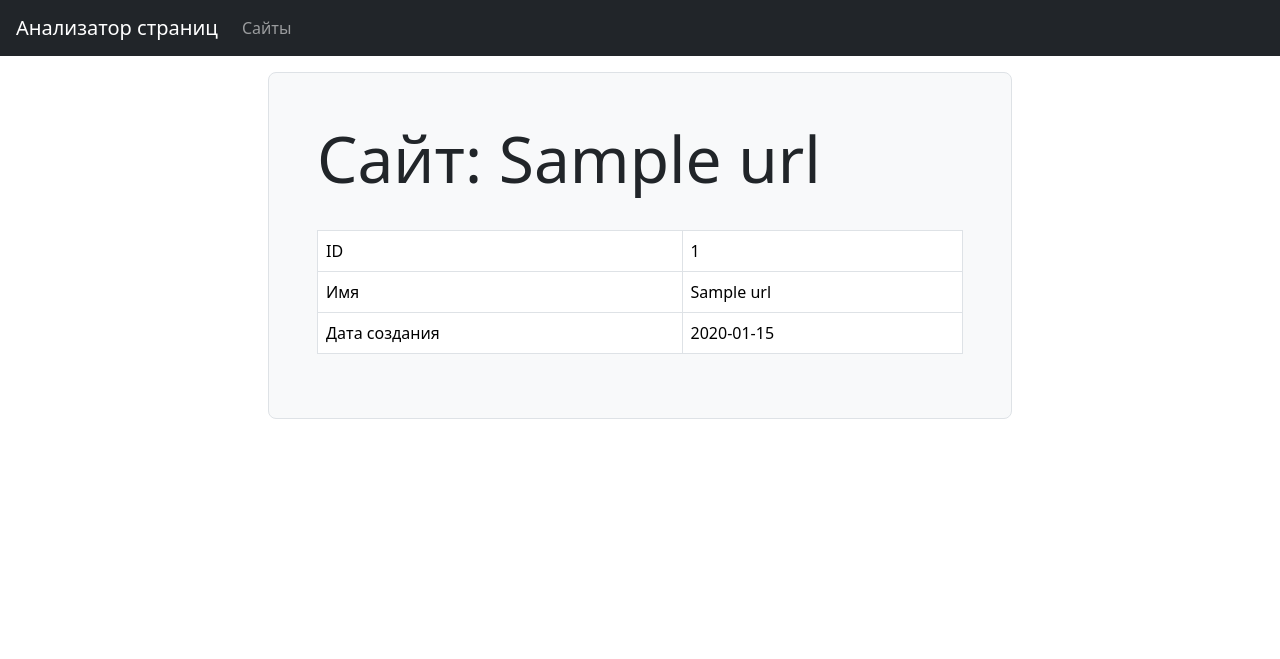
After one commit to webAmoeba/page-analyzer, a Flask app: page /urls/1 in a window 1280 px wide. The commit adds this page. Shown: the top 659 px of the page. Run offline with Flask 3, Linux system fonts and the light colour scheme; a database or web service that is not in the repository returns one stand-in record (values such as "Sample title"); some libraries are stand-ins or nearby versions.

Commit message:
feat: view one url

```diff
--- a/page_analyzer/app.py
+++ b/page_analyzer/app.py
@@ -2,14 +2,12 @@ from flask import Flask, render_template, request
 from dotenv import load_dotenv
 import os
 import psycopg2
-
+from page_analyzer.db import get_url_data
 
 app = Flask(__name__)
+load_dotenv()
 
-load_dotenv()
-app = Flask(__name__)
 app.config["SECRET_KEY"] = os.getenv("SECRET_KEY")
-
 DATABASE_URL = os.getenv('DATABASE_URL')
 conn = psycopg2.connect(DATABASE_URL)
 
@@ -40,5 +38,23 @@ def urls():
     return render_template('urls.html')
 
 
+@app.route('/urls/<id>')
+def get_one_url(id):
+    url_data = get_url_data(id)
+    if not url_data:
+        return render_template('one_url.html', error='URL не найден')
+    return render_template('one_url.html', url=url_data)
+
+
+@app.errorhandler(404)
+def not_found(error):
+    return 'Oops!', 404
+
+
+@app.template_filter('dateformat')
+def dateformat(date):
+    return date.strftime("%Y-%m-%d")
+
+
 if __name__ == "__main__":
     app.run(debug=True)
--- /dev/null
+++ b/page_analyzer/db.py
@@ -0,0 +1,26 @@
+import os
+import psycopg2
+
+
+def connection(db_url):
+    return psycopg2.connect(db_url)
+
+
+def get_db():
+    db_url = os.getenv('DATABASE_URL')
+    if not db_url:
+        raise ValueError('DATABASE_URL is not set')
+    return connection(db_url)
+
+
+def get_url_data(url_id):
+    conn = get_db()
+    cursor = conn.cursor()
+    cursor.execute(
+        "SELECT id, name, created_at FROM urls WHERE id = %s",
+        (url_id,)
+    )
+    url_data = cursor.fetchone()
+    cursor.close()
+    conn.close()
+    return dict(id=url_data[0], name=url_data[1], created_at=url_data[2])
--- a/page_analyzer/templates/layout.html
+++ b/page_analyzer/templates/layout.html
@@ -21,9 +21,7 @@
 
     <main class="flex-grow-1">
         <div class="container-lg mt-3">
-            <div class="row">
-                {% block content %}{% endblock %}
-            </div>
+            {% block content %}{% endblock %}
         </div>
     </main>
     <footer class="border-top py-3 mt-5 flex-shrink-0">
--- /dev/null
+++ b/page_analyzer/templates/one_url.html
@@ -0,0 +1,66 @@
+{% extends "layout.html" %}
+
+{% block title %}
+Проверка
+{% endblock %}
+
+{% block content %}
+<section class="col-12 col-md-10 col-lg-8 mx-auto border rounded-3 bg-light p-5">
+  <h1 class="display-3">Сайт: {{ url.name }}</h1>
+  <br>
+  <div class="table-responsive">
+    <table class="table table-bordered table-hover text-nowrap" data-test="url">
+      <tbody>
+        <tr>
+          <td>ID</td>
+          <td>{{ url.id }}</td>
+        </tr>
+        <tr>
+          <td>Имя</td>
+          <td>{{ url.name }}</td>
+        </tr>
+        <tr>
+          <td>Дата создания</td>
+          <td>{{ url.created_at | dateformat }}</td>
+        </tr>
+      </tbody>
+    </table>
+  </div>
+</section>
+
+<!-- проверка -->
+<!-- <section>
+  <h2 class="mt-5 mb-3">Проверки</h2>
+  <form method="post" action="/urls/1/checks">
+    <input type="submit" class="btn btn-primary" value="Запустить проверку">
+  </form>
+
+  <div>
+    <table class="table table-bordered table-hover mt-2" data-test="checks">
+    <thead>
+      <tr>
+        <th>ID</th>
+        <th>Код ответа</th>
+        <th>h1</th>
+        <th>title</th>
+        <th>description</th>
+        <th>Дата создания</th>
+      </tr>
+    </thead>
+      <tbody>
+
+    <tr>
+        <td>1</td>
+        <td>200</td>
+        <td></td>
+        <td>Анализатор страниц</td>
+        <td>Third project for Hexlet.io</td>
+        <td>2025-04-08</td>
+    </tr>
+
+    </tbody>
+    </table>
+  </div>
+
+</section> -->
+{% endblock %}
```
